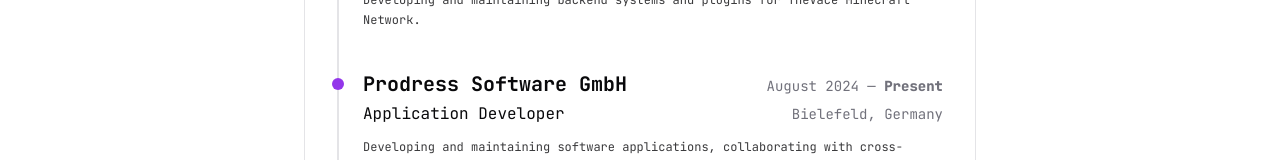
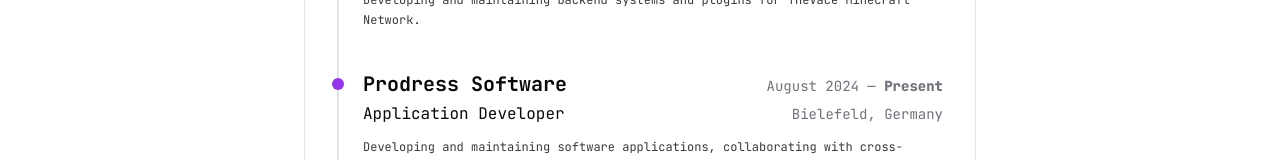
Before and after one commit to CuteNikki/Portfolio, a Next.js app: page / in a window 1280 px wide. Shown: the part 635-795 px from the top of the page. Built offline with nearby package versions, Linux system fonts and the light colour scheme.

Commit message:
fix: update company name in career entry to be more clean

```diff
--- a/src/constants/personal.ts
+++ b/src/constants/personal.ts
@@ -148,7 +148,7 @@ export const PERSONAL_DETAILS = {
         from: new Date('2024-08'),
         to: 'Present',
         title: 'Application Developer',
-        company: 'Prodress Software GmbH',
+        company: 'Prodress Software',
         location: 'Bielefeld, Germany',
         description:
           'Developing and maintaining software applications, collaborating with cross-functional teams to deliver high-quality products.',
```
